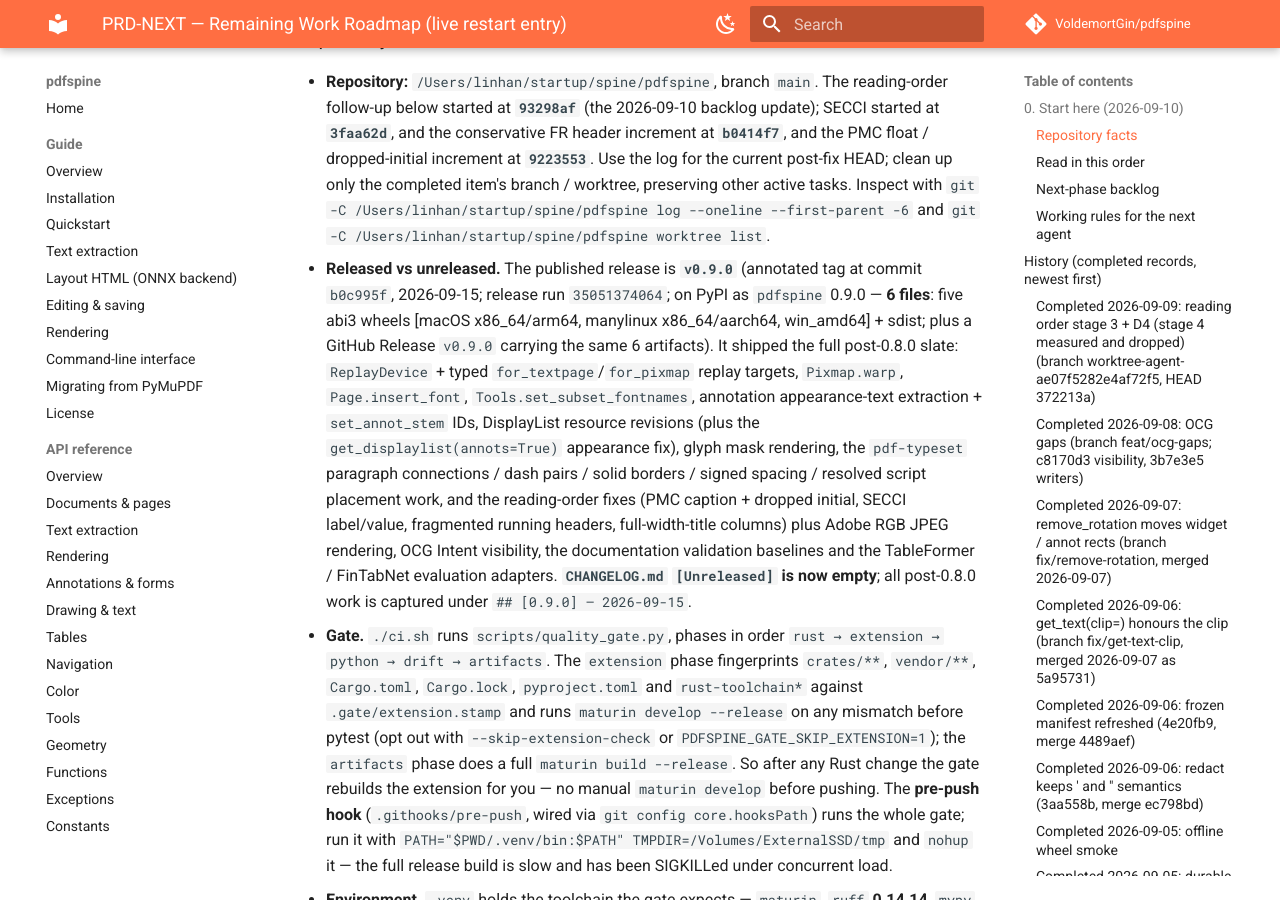
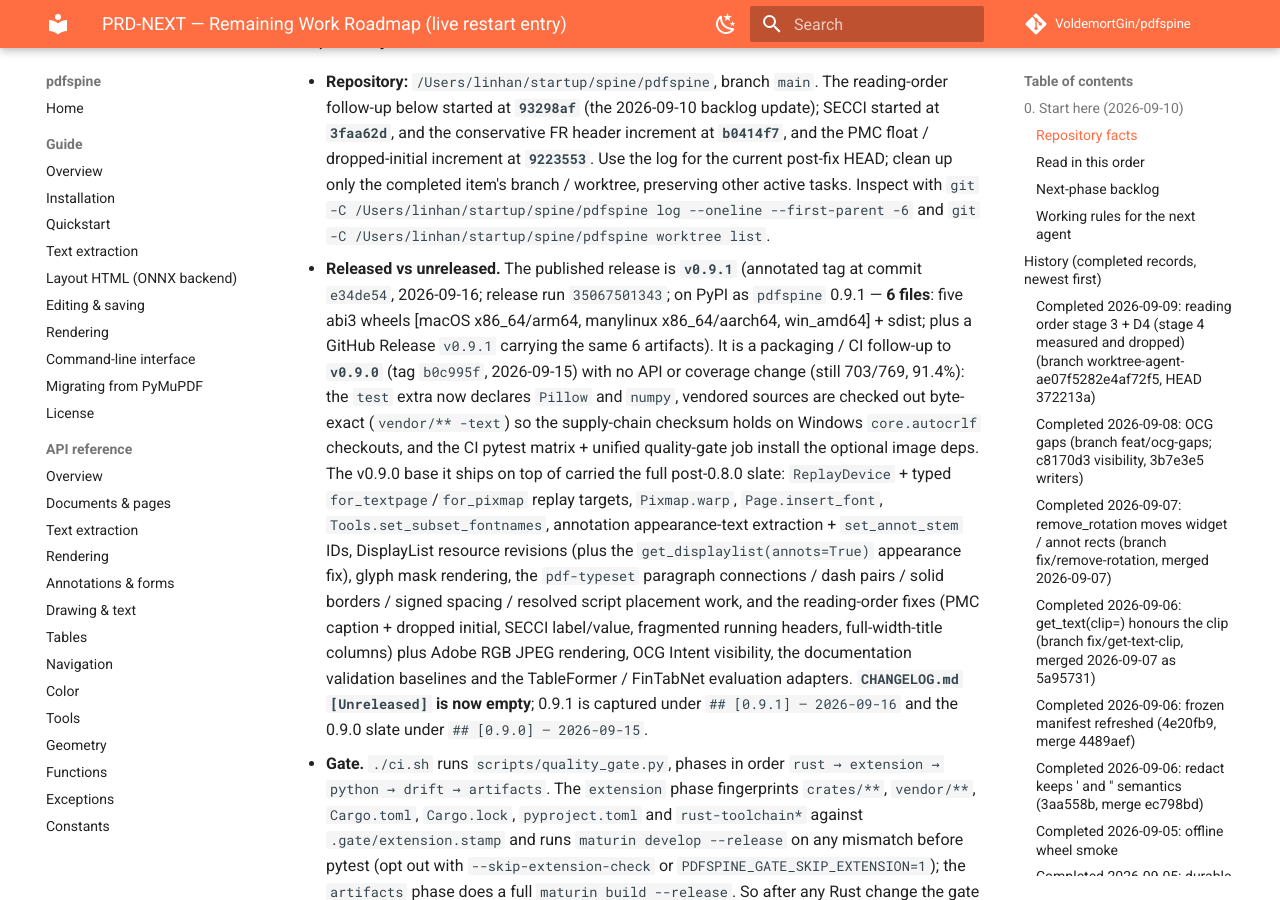
Before and after one commit to VoldemortGin/pdfspine, an MkDocs documentation site: the page built from docs/PRD-NEXT.md, in a window 1280 px wide and 900 px high, scrolled down 417 px. Built offline with MkDocs 1.6.1 and Material for MkDocs 9.7.7, drawn with Linux system fonts in a browser that asks for light colours; comment, search, counter and statistics services are not loaded; some of the changed text lies outside the part shown.

Commit message:
docs: record v0.9.1 release baseline and sync family doc
Co-Authored-By: Claude Fable 5.1 <noreply@anthropic.com>
Claude-Session: https://claude.ai/code/session_01XSPM8U5PghfZbUYA4rm59m

```diff
--- a/docs/PRD-NEXT.md
+++ b/docs/PRD-NEXT.md
@@ -20,11 +20,17 @@
   worktree, preserving other active tasks. Inspect with
   `git -C /Users/linhan/startup/spine/pdfspine log --oneline --first-parent -6`
   and `git -C /Users/linhan/startup/spine/pdfspine worktree list`.
-- **Released vs unreleased.** The published release is **`v0.9.0`** (annotated
-  tag at commit `b0c995f`, 2026-09-15; release run `35051374064`; on PyPI as
-  `pdfspine` 0.9.0 — **6 files**: five abi3 wheels [macOS x86_64/arm64,
-  manylinux x86_64/aarch64, win_amd64] + sdist; plus a GitHub Release `v0.9.0`
-  carrying the same 6 artifacts). It shipped the full post-0.8.0 slate:
+- **Released vs unreleased.** The published release is **`v0.9.1`** (annotated
+  tag at commit `e34de54`, 2026-09-16; release run `35067501343`; on PyPI as
+  `pdfspine` 0.9.1 — **6 files**: five abi3 wheels [macOS x86_64/arm64,
+  manylinux x86_64/aarch64, win_amd64] + sdist; plus a GitHub Release `v0.9.1`
+  carrying the same 6 artifacts). It is a packaging / CI follow-up to
+  **`v0.9.0`** (tag `b0c995f`, 2026-09-15) with no API or coverage change
+  (still 703/769, 91.4%): the `test` extra now declares `Pillow` and `numpy`,
+  vendored sources are checked out byte-exact (`vendor/** -text`) so the
+  supply-chain checksum holds on Windows `core.autocrlf` checkouts, and the CI
+  pytest matrix + unified quality-gate job install the optional image deps. The
+  v0.9.0 base it ships on top of carried the full post-0.8.0 slate:
   `ReplayDevice` + typed `for_textpage`/`for_pixmap` replay targets, `Pixmap.warp`,
   `Page.insert_font`, `Tools.set_subset_fontnames`, annotation appearance-text
   extraction + `set_annot_stem` IDs, DisplayList resource revisions (plus the
@@ -35,7 +41,8 @@
   full-width-title columns) plus Adobe RGB JPEG rendering, OCG Intent
   visibility, the documentation validation baselines and the TableFormer /
   FinTabNet evaluation adapters. **`CHANGELOG.md` `[Unreleased]` is now empty**;
-  all post-0.8.0 work is captured under `## [0.9.0] — 2026-09-15`.
+  0.9.1 is captured under `## [0.9.1] — 2026-09-16` and the 0.9.0 slate under
+  `## [0.9.0] — 2026-09-15`.
 - **Gate.** `./ci.sh` runs `scripts/quality_gate.py`, phases in order
   `rust → extension → python → drift → artifacts`. The `extension` phase
   fingerprints `crates/**`, `vendor/**`, `Cargo.toml`, `Cargo.lock`, `pyproject.toml` and
@@ -104,6 +111,8 @@
   SSH connection mid-transfer, so the `push` failed; the same already-gated
   commit was re-pushed with `--no-verify`.
   **The next open backlog item is #3.**
+
+- [x] **Cut release `v0.9.1`** — annotated tag `v0.9.1` at `e34de54` (2026-09-16); release run `35067501343`; on PyPI (6 files) + GitHub Release `v0.9.1`.
 
 - [x] **Cut release `v0.9.0`** — annotated tag `v0.9.0` at `b0c995f` (2026-09-15); release run `35051374064`; on PyPI (6 files) + GitHub Release `v0.9.0`.
 
```
Also changed, not shown: PARITY.md (+1 -1 lines), docs/index.md (+1 -1 lines), docs/spine-family.md (+3 -3 lines), docs/validation-baselines.md (+3 -3 lines).
